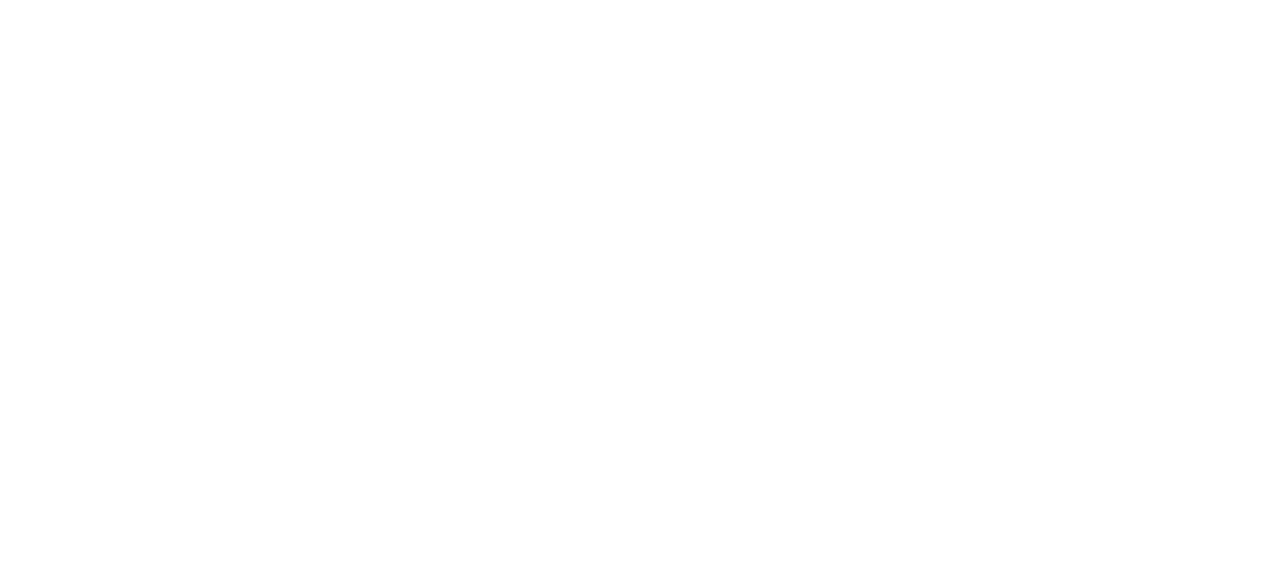
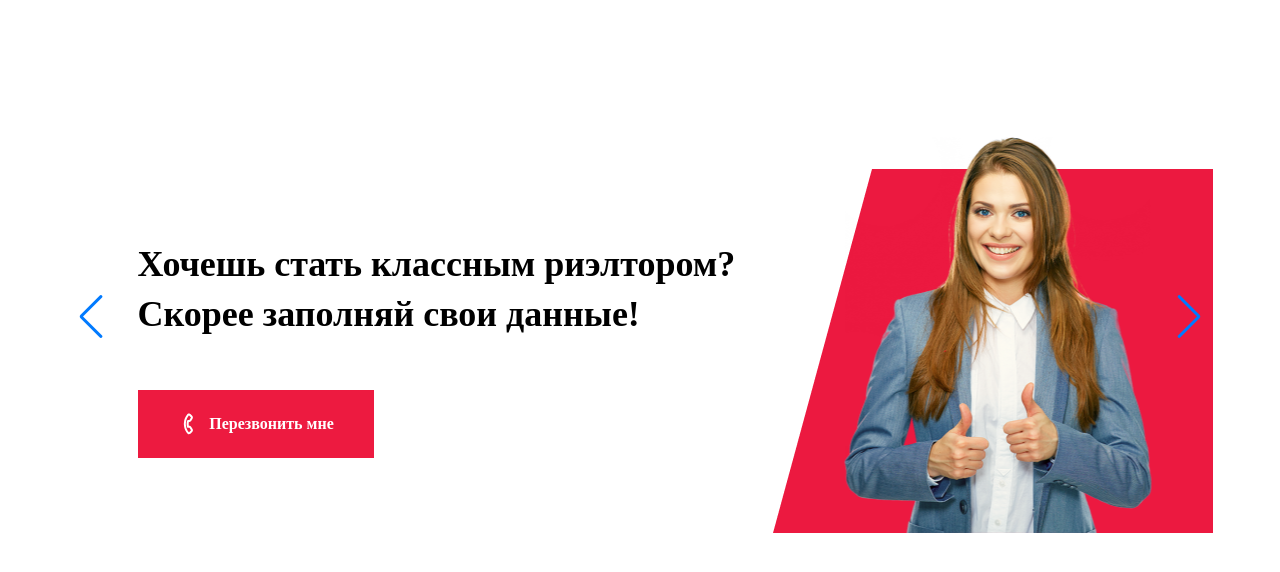
Before and after one commit to stFrenky/adresat.pro, a website built with Vite: page index.html in a window 1280 px wide. Built offline with nearby package versions, Linux system fonts and the light colour scheme.

Commit message:
add feedbackSlider

```diff
--- a/index.html
+++ b/index.html
@@ -1,27 +1,58 @@
 <!doctype html>
 <html lang="ru">
+
 <head>
 	<meta charset="UTF-8">
 	<meta name="viewport"
 		content="width=device-width, user-scalable=no, initial-scale=1.0, maximum-scale=1.0, minimum-scale=1.0">
 	<meta http-equiv="X-UA-Compatible" content="ie=edge">
+	<link rel="stylesheet" href="https://cdn.jsdelivr.net/npm/swiper@8/swiper-bundle.min.css" />
+
 	<title>Главная</title>
 </head>
+
 <body>
 
-<div class="container">
-    <section class="feedback-list">
-        <div class="feedback-list__item">
+	<div class="container" style="padding: 100px 0 100px 0;">
+		<section class="feedback-list swiper">
+			<div class="swiper-wrapper">
+				<div class="feedback-list__item swiper-slide">
 					<div class="feedback-list__left">
-                <div class="feedback-list__title"></div>
-                <div class="feedback-list__btn"></div>
+						<div class="feedback-list__title">Хочешь стать классным риэлтором? Скорее заполняй свои данные!</div>
+						<a class="feedback-list__btn"><img src="src/assets/images/phone_icon.svg" alt="phone"> Перезвонить
+							мне</a>
 					</div>
-<!--            <div class="feedback-list__right"><img src="src/assets/images" alt=""></div>-->
+					<div class="feedback-list__right feedback-list__right--first"><img
+							src="src/assets/images/feedback_item_1.png" alt="feedback"></div>
 				</div>
+				<div class="feedback-list__item swiper-slide">
+					<div class="feedback-list__left">
+						<div class="feedback-list__overline">Развивайся и построй крутую карьеру</div>
+						<div class="feedback-list__title">Агентстве недвижимости полного цикла «Адресат»</div>
+						<a class="feedback-list__btn"><img src="src/assets/images/phone_icon.svg" alt="phone"> Перезвонить
+							мне</a>
+					</div>
+					<div class="feedback-list__right feedback-list__right--second"><img
+							src="src/assets/images/feedback_item_2.png" alt="feedback"></div>
+				</div>
+				<div class="feedback-list__item swiper-slide">
+					<div class="feedback-list__left">
+						<div class="feedback-list__overline">Отправь свое резюме!</div>
+						<div class="feedback-list__title">Получи приглашение в команду профессионалов!</div>
+						<a class="feedback-list__btn"><img src="src/assets/images/phone_icon.svg" alt="phone"> Перезвонить
+							мне</a>
+					</div>
+					<div class="feedback-list__right feedback-list__right--last"><img
+							src="src/assets/images/feedback_item_3.png" alt="feedback"></div>
+				</div>
+			</div>
+			<div class="swiper-button-prev"></div>
+			<div class="swiper-button-next"></div>
 		</section>
 	</div>
-
+	<script src="https://cdn.jsdelivr.net/npm/swiper@8/swiper-bundle.min.js"></script>
 	<script src="src/scripts/main.js" type="module"></script>
 	<script src="src/scripts/pages/home.js" type="module"></script>
 </body>
+
 </html>
--- a/src/scripts/main.js
+++ b/src/scripts/main.js
@@ -1,2 +1,24 @@
 import 'normalize.css';
 import '../styles/main.scss';
+
+
+const swiper = new Swiper('.swiper', {
+	// Optional parameters
+	loop: true,
+
+	// If we need pagination
+	pagination: {
+		el: '.swiper-pagination',
+	},
+
+	// Navigation arrows
+	navigation: {
+		nextEl: '.swiper-button-next',
+		prevEl: '.swiper-button-prev',
+	},
+
+	// And if we need scrollbar
+	scrollbar: {
+		el: '.swiper-scrollbar',
+	},
+});
--- a/src/styles/_fonts.scss
+++ b/src/styles/_fonts.scss
@@ -0,0 +1,13 @@
+@font-face {
+	font-family: 'FontName';
+	src: url('/src/assets/fonts/museosanscyrl-300.ttf') format('ttf');
+	font-style: normal;
+	font-weight: 300;
+}
+
+@font-face {
+	font-family: 'FontName';
+	src: url('/src/assets/fonts/museosanscyrl-700.ttf') format('ttf');
+	font-style: normal;
+	font-weight: 600;
+}
--- a/src/styles/main.scss
+++ b/src/styles/main.scss
@@ -5,13 +5,124 @@
 
 
 //FEEDBACK
+
+.swiper {
+	width: 100%;
+	height: 433px;
+}
+
+.swiper-wrapper {
+	display: flex;
+	align-items: flex-end;
+}
+
+// .swiper-button-prev {
+// 	left: -80px;
+// 	z-index: 1;
+// }
+
+// .swiper-button-next {
+// 	right: -80px;
+// }
+
+body {
+	font-family: FontName serif;
+}
+
+
+.container {
+	max-width: 1145px;
+	margin: 0 auto;
+}
+
 .feedback-list {
-  &__item {
-    display: flex;
-  }
 
-  &__left {
-    padding: 70px 70px 75px;
-  }
+	box-sizing: border-box;
+
+	&__item {
+		display: flex;
+		max-height: 364px;
+	}
+
+	&__left {
+		padding: 70px 0 75px 70px;
+	}
+
+	&__overline {
+		font-weight: 400;
+		font-size: 22px;
+		line-height: 140%;
+		margin-bottom: 10px;
+	}
+
+	&__right {
+		position: relative;
+
+		img {
+			height: 100%;
+		}
+
+		&::after {
+			content: '';
+			position: absolute;
+			bottom: 0;
+			left: 50%;
+			transform: translateX(-50%);
+		}
+
+		&--first {
+			&::after {
+				width: 363px;
+				height: 396px;
+				background: url('/src/assets/images/feedback_item_person_1.png') no-repeat center;
+			}
+		}
+
+		&--second {
+			&::after {
+				width: 504px;
+				height: 425px;
+				background: url('/src/assets/images/feedback_item_person_2.png') no-repeat center;
+				left: 47%;
+			}
+		}
+
+		&--last {
+			&::after {
+				width: 456px;
+				height: 487px;
+				background: url('/src/assets/images/feedback_item_person_3.png') no-repeat top;
+			}
+		}
+
+
+	}
+
+	&__title {
+		margin-bottom: 50px;
+		font-weight: 600;
+		font-size: 36px;
+		line-height: 140%;
+	}
+
+	&__btn {
+		font-weight: 600;
+		font-size: 16px;
+		line-height: 140%;
+		background: #ED1A40;
+		display: flex;
+		align-items: center;
+		color: #ffffff;
+		max-width: 236px;
+		height: 68px;
+		justify-content: center;
+
+		img {
+			width: 24px;
+			height: 24px;
+			margin-right: 8px;
+		}
+	}
 }
+
 //
```
Also changed, not shown: src/assets/fonts/museosanscyrl-300.ttf (added), src/assets/fonts/museosanscyrl-700.ttf (added), src/assets/images/bg.jpg (deleted), src/assets/images/feedback_item_1.png (added), src/assets/images/feedback_item_2.png (added), src/assets/images/feedback_item_3.png (added), src/assets/images/feedback_item_person_1.png (added), src/assets/images/feedback_item_person_2.png (added), src/assets/images/feedback_item_person_3.png (added), src/assets/images/phone_icon.svg (added). Lines whose indentation alone changed are shown as unchanged.
